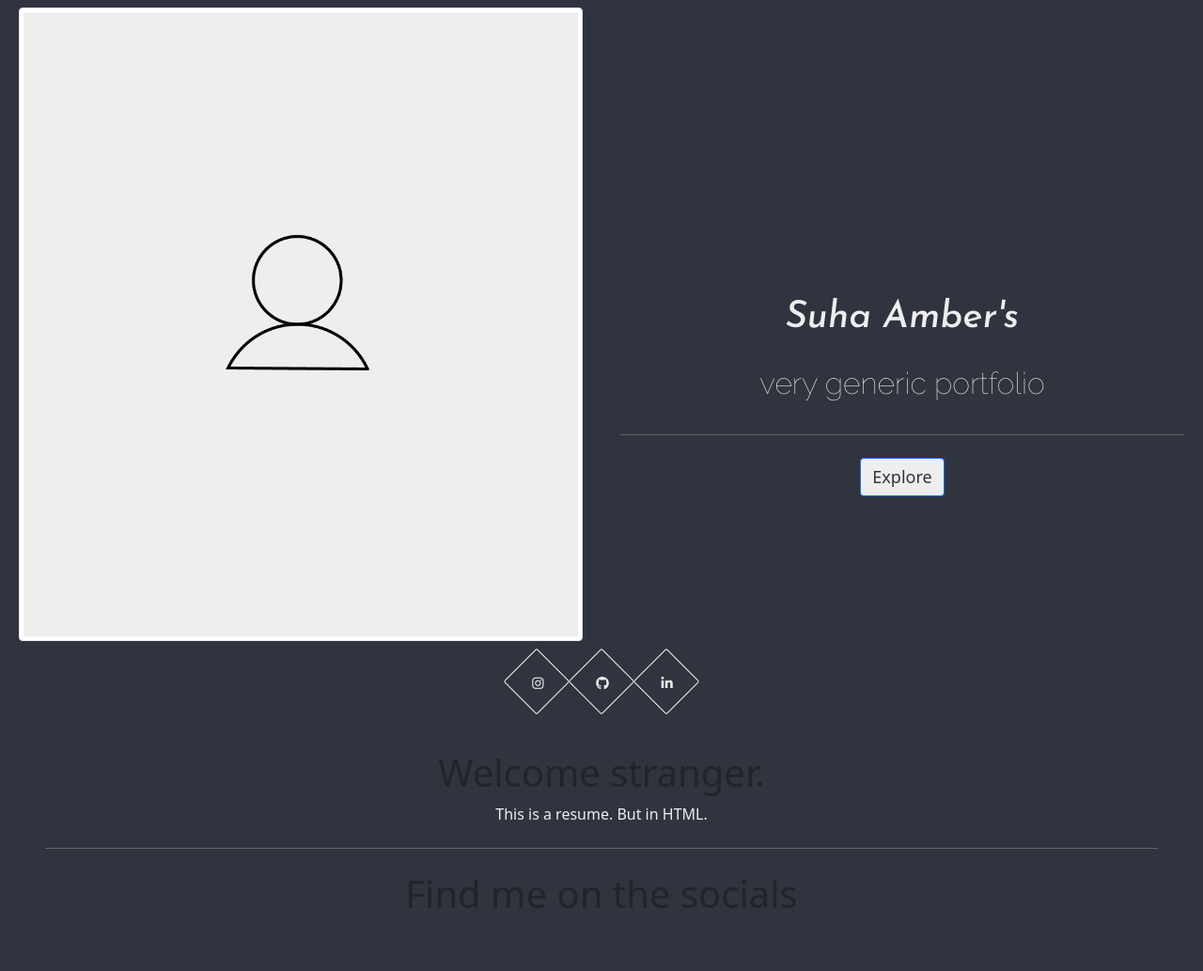
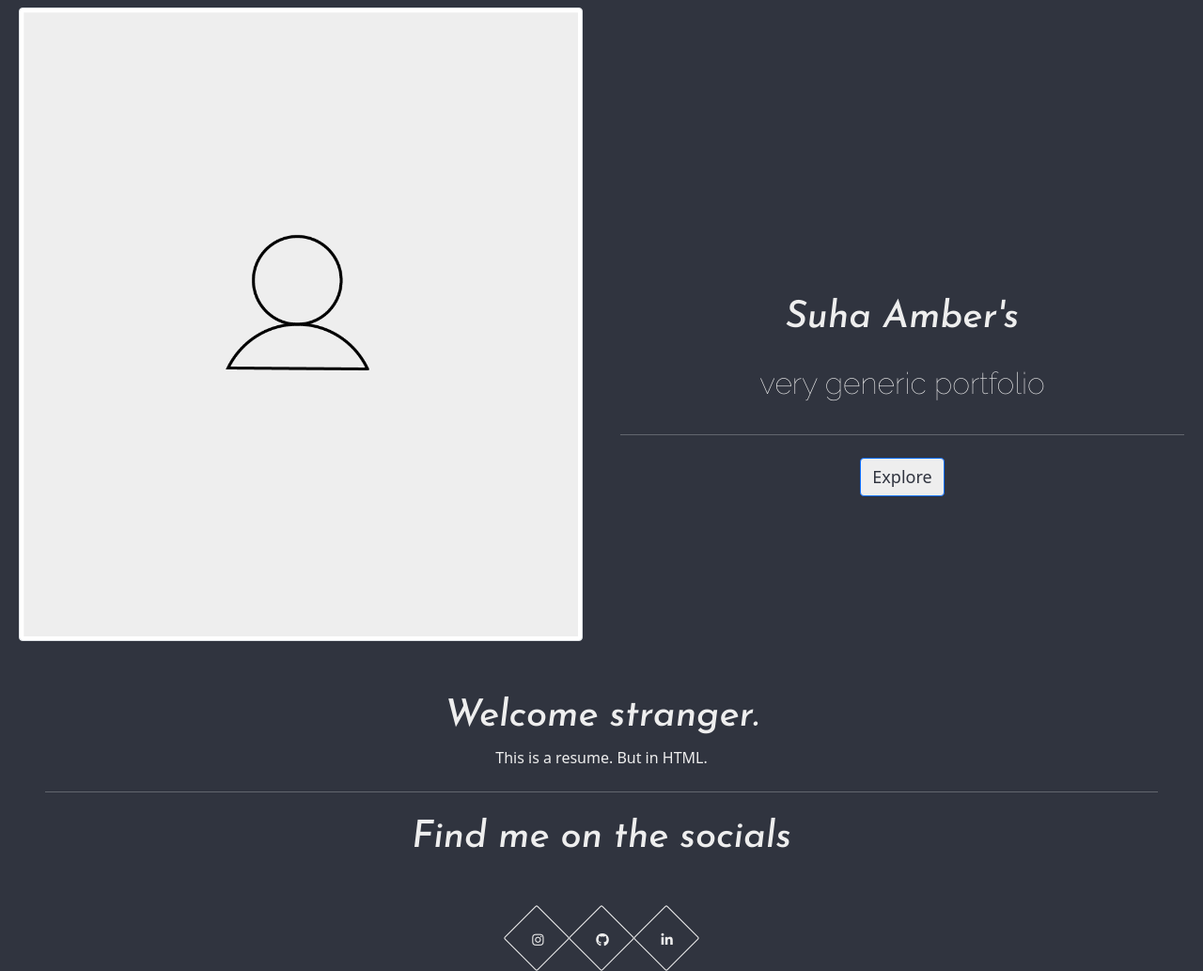
Before and after one commit to suhaamber/GenericPortfolio, a plain HTML site: page index.html in a window 1280 px wide. Shown: the whole page at 94% size. Drawn offline with nearby package versions, Linux system fonts and the light colour scheme.

Commit message:
Swapped jumbotron and social media icons
Swapped jumbotron and social media icons on index.html
Changed color of h1 in index.css

```diff
--- a/css/index.css
+++ b/css/index.css
@@ -6,6 +6,12 @@ body{
 
 p{
     color: #eeeeee;
+}
+
+h1{
+    color: #eeeeee;
+    font-family: 'Josefin Sans', sans-serif;
+
 }
 
 #headings{
--- a/index.html
+++ b/index.html
@@ -48,6 +48,12 @@
             </div>
         </section>
         <section>
+            <div class="jumbotron jumbotron-fluid m-5 center">
+                <h1 class="display-6">Welcome stranger.</h1>
+                <p>This is a resume. But in HTML. </p>
+                <hr class="my-4 bg-light">
+                <h1>Find me on the socials</h1>
+            </div>
             <div class="container-fluid">
                 <div class="row">
                     <div class="col"></div>
@@ -62,13 +68,6 @@
                 </div>
             </div>
         </section>
-            <div class="jumbotron jumbotron-fluid m-5 center">
-                <h1 class="display-6">Welcome stranger.</h1>
-                <p>This is a resume. But in HTML. </p>
-                <hr class="my-4 bg-light">
-                <h1>Find me on the socials</h1>
-            </div>
-        </section>
         <script src="https://cdn.jsdelivr.net/npm/bootstrap@5.0.0-beta3/dist/js/bootstrap.bundle.min.js" integrity="sha384-JEW9xMcG8R+pH31jmWH6WWP0WintQrMb4s7ZOdauHnUtxwoG2vI5DkLtS3qm9Ekf" crossorigin="anonymous"></script>
     </body>
 </html>
```
